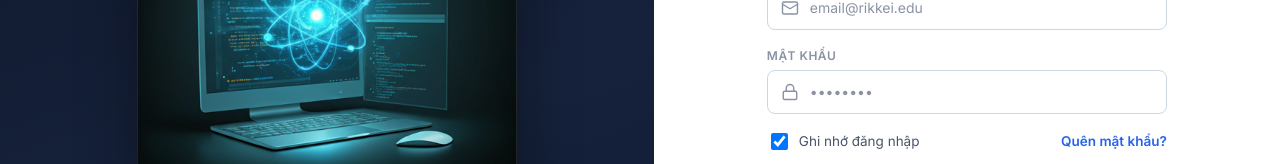
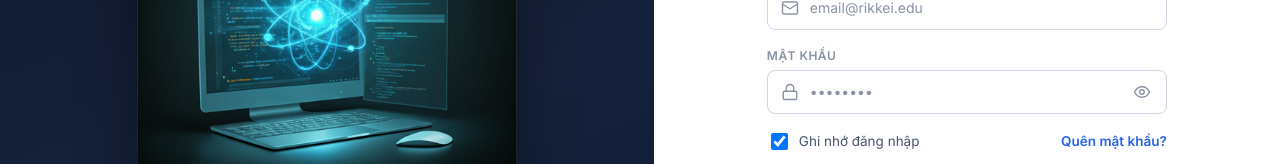
Before and after one commit to vuxuancanh211/LMS-Rikkei-Edu, a React (Vite) app in the folder frontend/: page /login in a window 1280 px wide. Shown: the part 295-459 px from the top of the page. Built offline with nearby package versions, Linux system fonts and the light colour scheme; no server answers.

Commit message:
fix eye icon

```diff
--- a/frontend/src/components/base/icons.tsx
+++ b/frontend/src/components/base/icons.tsx
@@ -33,6 +33,7 @@
     user: '<circle cx="12" cy="8" r="4"/><path d="M4 21v-1a6 6 0 0 1 6-6h4a6 6 0 0 1 6 6v1"/>',
     filter: '<path d="M22 3H2l8 9.46V19l4 2v-8.54z"/>',
     eye: '<path d="M2 12s3.5-7 10-7 10 7 10 7-3.5 7-10 7-10-7-10-7Z"/><circle cx="12" cy="12" r="3"/>',
+    eye_off: '<path d="M10.58 10.58a2 2 0 0 0 2.83 2.83"/><path d="M16.68 16.68A10.7 10.7 0 0 1 12 19c-6.5 0-10-7-10-7a18.4 18.4 0 0 1 3.31-4.39"/><path d="M9.88 5.12A10.6 10.6 0 0 1 12 5c6.5 0 10 7 10 7a18.6 18.6 0 0 1-1.95 2.99"/><path d="M2 2l20 20"/>',
     check: '<path d="M20 6 9 17l-5-5"/>',
     flag: '<path d="M4 15s1-1 4-1 5 2 8 2 4-1 4-1V3s-1 1-4 1-5-2-8-2-4 1-4 1z"/><path d="M4 22v-7"/>',
     warn: '<path d="M10.29 3.86 1.82 18a2 2 0 0 0 1.71 3h16.94a2 2 0 0 0 1.71-3L13.71 3.86a2 2 0 0 0-3.42 0Z"/><path d="M12 9v4M12 17h.01"/>',
--- a/frontend/src/pages/Auth/LoginPage.tsx
+++ b/frontend/src/pages/Auth/LoginPage.tsx
@@ -73,6 +73,7 @@ import { useAuthStore } from '../../store';
   function LoginScreen({ onLogin, onForgot }) {
     const [email, setEmail] = useState('');
     const [password, setPassword] = useState('');
+    const [showPassword, setShowPassword] = useState(false);
     const [remember, setRemember] = useState(true);
     const [loading, setLoading] = useState(false);
     const [error, setError] = useState('');
@@ -113,7 +114,20 @@ import { useAuthStore } from '../../store';
           <div className="field-icon" style={{ marginBottom: 18 }}><Ic n="mail" /><input className="input" value={email} onChange={(e) => setEmail(e.target.value)} placeholder="email@rikkei.edu" autoComplete="email" disabled={loading} /></div>
 
           <label className="t-label" style={{ display: 'block', marginBottom: 7 }}>Mật khẩu</label>
-          <div className="field-icon" style={{ marginBottom: 16 }}><Ic n="lock" /><input className="input" value={password} onChange={(e) => setPassword(e.target.value)} type="password" placeholder="••••••••" autoComplete="current-password" disabled={loading} /></div>
+          <div className="field-icon" style={{ marginBottom: 16 }}>
+            <Ic n="lock" />
+            <input className="input has-right-action" value={password} onChange={(e) => setPassword(e.target.value)} type={showPassword ? 'text' : 'password'} placeholder="••••••••" autoComplete="current-password" disabled={loading} />
+            <button
+              type="button"
+              className="field-action"
+              onClick={() => setShowPassword((value) => !value)}
+              aria-label={showPassword ? 'Ẩn mật khẩu' : 'Hiện mật khẩu'}
+              title={showPassword ? 'Ẩn mật khẩu' : 'Hiện mật khẩu'}
+              disabled={loading}
+            >
+              <Ic n={showPassword ? 'eye_off' : 'eye'} />
+            </button>
+          </div>
 
           <div className="between" style={{ marginBottom: 22 }}>
             <label className="row gap-8" style={{ cursor: 'pointer', fontSize: 13.5, color: 'var(--text-2)' }}><input checked={remember} onChange={(e) => setRemember(e.target.checked)} type="checkbox" style={{ width: 17, height: 17 }} />Ghi nhớ đăng nhập</label>
--- a/frontend/src/styles/tokens.css
+++ b/frontend/src/styles/tokens.css
@@ -156,6 +156,19 @@ body {
 .field-icon { position: relative; }
 .field-icon svg { position: absolute; left: 14px; top: 50%; transform: translateY(-50%); width: 18px; height: 18px; color: var(--text-3); pointer-events: none; }
 .field-icon .input { padding-left: 42px; }
+.field-icon .input.has-right-action { padding-right: 44px; }
+.field-action {
+  position: absolute; right: 8px; top: 50%; transform: translateY(-50%);
+  width: 34px; height: 34px; border: 0; border-radius: var(--r-sm);
+  background: transparent; color: var(--text-3); display: grid; place-items: center;
+  cursor: pointer; transition: background .15s, color .15s;
+}
+.field-action:hover { background: var(--surface-2); color: var(--text); }
+.field-action:disabled { opacity: .45; cursor: not-allowed; }
+.field-icon .field-action svg {
+  position: static; transform: none; width: 18px; height: 18px;
+  color: currentColor; pointer-events: none;
+}
 
 /* ---------- Progress ---------- */
 .bar { height: 8px; border-radius: 999px; background: #e6ecf4; overflow: hidden; }
```
